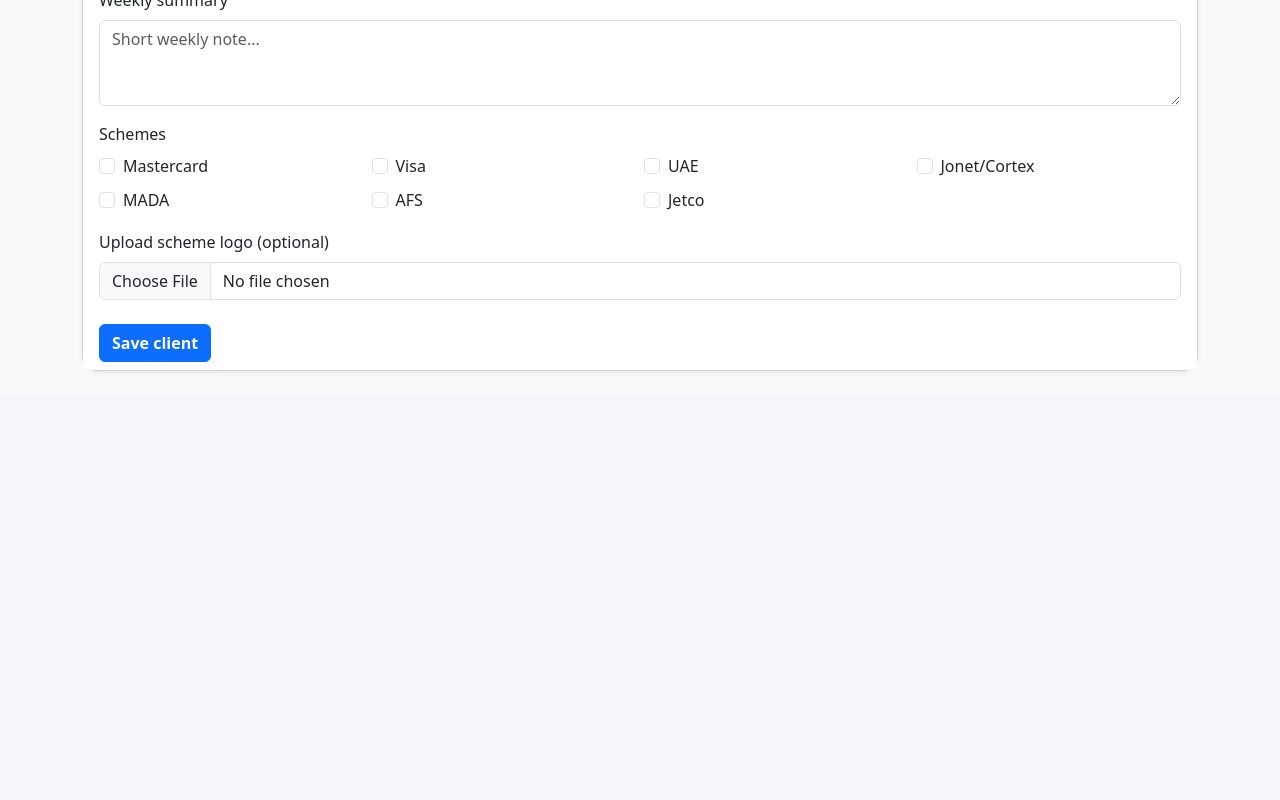
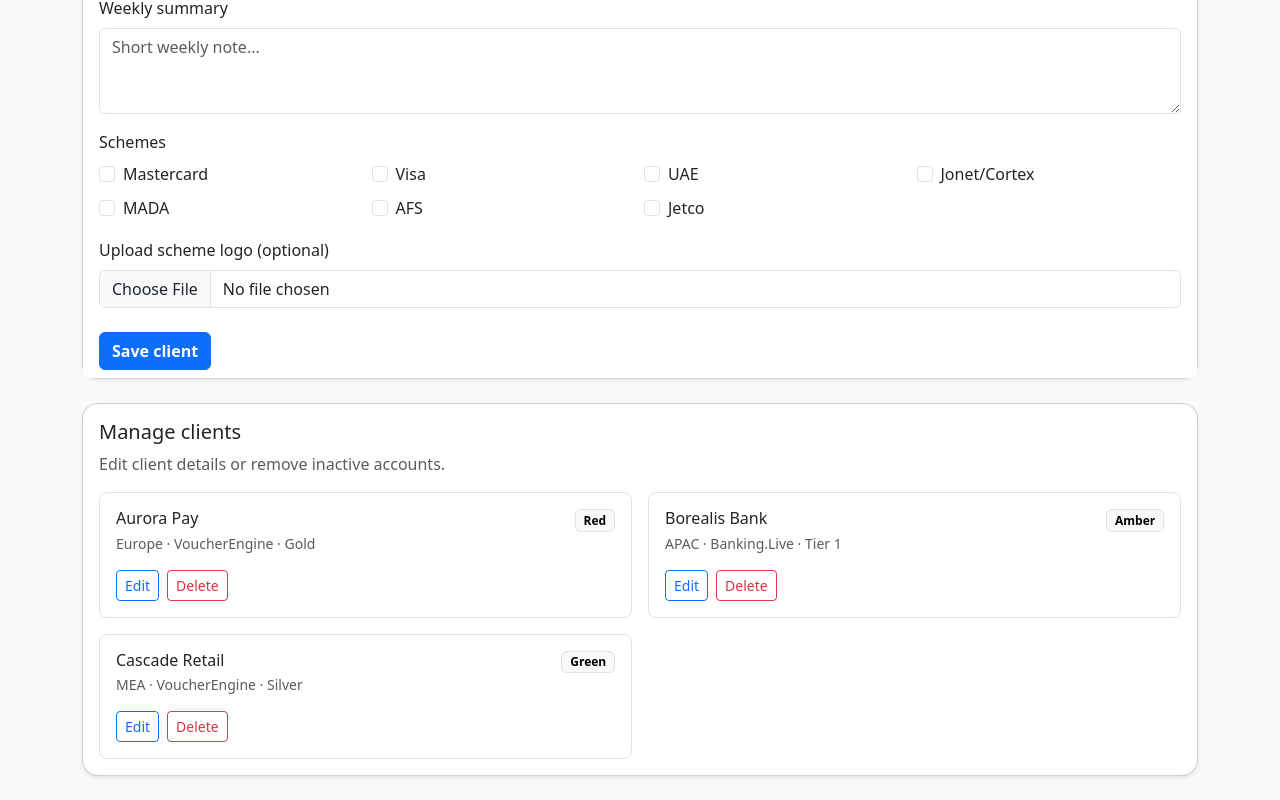
Before and after one commit to rohithpty/ClientDashboard, a React (Vite) app: page /config in a window 1280 px wide. Shown: the part 460-1260 px from the top of the page. Before the commit the page ends 855 px from the top, so only its background shows below. Built offline with nearby package versions, Linux system fonts and the light colour scheme.

Commit message:
Add client edit and delete controls

```diff
--- a/src/pages/ConfigPage.jsx
+++ b/src/pages/ConfigPage.jsx
@@ -37,41 +37,57 @@ const toggleScheme = (selected, scheme) =>
     ? selected.filter((item) => item !== scheme)
     : [...selected, scheme];
 
+const createEmptyForm = () => ({
+  name: "",
+  region: REGIONS[0],
+  product: PRODUCTS[0],
+  tier: TIERS[0],
+  status: "Green",
+  summary: "",
+  schemes: [],
+  customSchemeLogo: "",
+});
+
 export default function ConfigPage() {
   const navigate = useNavigate();
-  const { addClient } = useClients();
-  const [name, setName] = useState("");
-  const [region, setRegion] = useState(REGIONS[0]);
-  const [product, setProduct] = useState(PRODUCTS[0]);
-  const [tier, setTier] = useState(TIERS[0]);
-  const [status, setStatus] = useState("Green");
-  const [summary, setSummary] = useState("");
-  const [schemes, setSchemes] = useState([]);
-  const [customSchemeLogo, setCustomSchemeLogo] = useState("");
+  const { clients, addClient, updateClient, removeClient } = useClients();
+  const [formState, setFormState] = useState(createEmptyForm);
+  const [editingId, setEditingId] = useState(null);
 
   const handleSubmit = (event) => {
     event.preventDefault();
-    if (!name.trim()) {
+    if (!formState.name.trim()) {
       return;
     }
-    const trimmedName = name.trim();
+    const trimmedName = formState.name.trim();
     const today = new Date().toISOString().slice(0, 10);
+    const payload = {
+      name: trimmedName,
+      region: formState.region,
+      product: formState.product,
+      tier: formState.tier,
+      schemes: formState.schemes,
+      customSchemeLogo: formState.customSchemeLogo,
+      currentStatus: formState.status,
+      summary: formState.summary.trim() || "New client added.",
+    };
+
+    if (editingId) {
+      updateClient(editingId, payload);
+      setEditingId(null);
+      setFormState(createEmptyForm());
+      return;
+    }
+
     addClient({
       id: `client-${Date.now()}`,
-      name: trimmedName,
-      region,
-      product,
-      tier,
-      schemes,
-      customSchemeLogo,
-      currentStatus: status,
-      summary: summary.trim() || "New client added.",
+      ...payload,
       metrics: defaultMetrics,
       history: [
         {
           week: today,
-          status,
-          note: summary.trim() || "Initial onboarding update.",
+          status: formState.status,
+          note: formState.summary.trim() || "Initial onboarding update.",
         },
       ],
     });
@@ -81,22 +97,48 @@ export default function ConfigPage() {
   const handleLogoUpload = (event) => {
     const [file] = event.target.files || [];
     if (!file) {
-      setCustomSchemeLogo("");
+      setFormState((prev) => ({ ...prev, customSchemeLogo: "" }));
       return;
     }
     const reader = new FileReader();
     reader.onload = () => {
       if (typeof reader.result === "string") {
-        setCustomSchemeLogo(reader.result);
+        setFormState((prev) => ({ ...prev, customSchemeLogo: reader.result }));
       }
     };
     reader.readAsDataURL(file);
   };
 
+  const handleEditClient = (client) => {
+    setEditingId(client.id);
+    setFormState({
+      name: client.name ?? "",
+      region: client.region ?? REGIONS[0],
+      product: client.product ?? PRODUCTS[0],
+      tier: client.tier ?? TIERS[0],
+      status: client.currentStatus ?? "Green",
+      summary: client.summary ?? "",
+      schemes: client.schemes ?? [],
+      customSchemeLogo: client.customSchemeLogo ?? "",
+    });
+  };
+
+  const handleCancelEdit = () => {
+    setEditingId(null);
+    setFormState(createEmptyForm());
+  };
+
+  const handleDeleteClient = (clientId) => {
+    removeClient(clientId);
+    if (editingId === clientId) {
+      handleCancelEdit();
+    }
+  };
+
   return (
-    <section className="d-grid gap-3">
+    <section className="d-grid gap-4">
       <div>
-        <h2 className="mb-1">Add a new client</h2>
+        <h2 className="mb-1">{editingId ? "Edit client" : "Add a new client"}</h2>
         <p className="text-body-secondary mb-0">
           Configure region, product, tier, and an initial weekly status note.
         </p>
@@ -112,8 +154,10 @@ export default function ConfigPage() {
                 id="client-name"
                 className="form-control"
                 type="text"
-                value={name}
-                onChange={(event) => setName(event.target.value)}
+                value={formState.name}
+                onChange={(event) =>
+                  setFormState((prev) => ({ ...prev, name: event.target.value }))
+                }
                 placeholder="Client name"
               />
             </div>
@@ -124,8 +168,10 @@ export default function ConfigPage() {
               <select
                 id="client-region"
                 className="form-select"
-                value={region}
-                onChange={(event) => setRegion(event.target.value)}
+                value={formState.region}
+                onChange={(event) =>
+                  setFormState((prev) => ({ ...prev, region: event.target.value }))
+                }
               >
                 {REGIONS.map((option) => (
                   <option key={option} value={option}>
@@ -141,8 +187,10 @@ export default function ConfigPage() {
               <select
                 id="client-product"
                 className="form-select"
-                value={product}
-                onChange={(event) => setProduct(event.target.value)}
+                value={formState.product}
+                onChange={(event) =>
+                  setFormState((prev) => ({ ...prev, product: event.target.value }))
+                }
               >
                 {PRODUCTS.map((option) => (
                   <option key={option} value={option}>
@@ -158,8 +206,10 @@ export default function ConfigPage() {
               <select
                 id="client-tier"
                 className="form-select"
-                value={tier}
-                onChange={(event) => setTier(event.target.value)}
+                value={formState.tier}
+                onChange={(event) =>
+                  setFormState((prev) => ({ ...prev, tier: event.target.value }))
+                }
               >
                 {TIERS.map((option) => (
                   <option key={option} value={option}>
@@ -175,8 +225,10 @@ export default function ConfigPage() {
               <select
                 id="client-status"
                 className="form-select"
-                value={status}
-                onChange={(event) => setStatus(event.target.value)}
+                value={formState.status}
+                onChange={(event) =>
+                  setFormState((prev) => ({ ...prev, status: event.target.value }))
+                }
               >
                 {STATUS_OPTIONS.map((option) => (
                   <option key={option} value={option}>
@@ -193,8 +245,10 @@ export default function ConfigPage() {
                 id="client-summary"
                 className="form-control"
                 rows={3}
-                value={summary}
-                onChange={(event) => setSummary(event.target.value)}
+                value={formState.summary}
+                onChange={(event) =>
+                  setFormState((prev) => ({ ...prev, summary: event.target.value }))
+                }
                 placeholder="Short weekly note..."
               />
             </div>
@@ -208,8 +262,13 @@ export default function ConfigPage() {
                         className="form-check-input"
                         type="checkbox"
                         id={`scheme-${scheme}`}
-                        checked={schemes.includes(scheme)}
-                        onChange={() => setSchemes((prev) => toggleScheme(prev, scheme))}
+                        checked={formState.schemes.includes(scheme)}
+                        onChange={() =>
+                          setFormState((prev) => ({
+                            ...prev,
+                            schemes: toggleScheme(prev.schemes, scheme),
+                          }))
+                        }
                       />
                       <label className="form-check-label" htmlFor={`scheme-${scheme}`}>
                         {scheme}
@@ -230,7 +289,7 @@ export default function ConfigPage() {
                 accept="image/*"
                 onChange={handleLogoUpload}
               />
-              {customSchemeLogo ? (
+              {formState.customSchemeLogo ? (
                 <p className="text-body-secondary small mb-0 mt-2">
                   Custom logo will be saved with this client.
                 </p>
@@ -238,12 +297,59 @@ export default function ConfigPage() {
             </div>
           </div>
         </div>
-        <div className="card-footer bg-white border-0">
+        <div className="card-footer bg-white border-0 d-flex flex-wrap gap-2">
           <button className="btn btn-primary" type="submit">
-            Save client
+            {editingId ? "Save changes" : "Save client"}
           </button>
+          {editingId ? (
+            <button className="btn btn-outline-secondary" type="button" onClick={handleCancelEdit}>
+              Cancel
+            </button>
+          ) : null}
         </div>
       </form>
+
+      <div className="card shadow-sm">
+        <div className="card-body">
+          <h3 className="h5">Manage clients</h3>
+          <p className="text-body-secondary mb-3">
+            Edit client details or remove inactive accounts.
+          </p>
+          <div className="row row-cols-1 row-cols-lg-2 g-3">
+            {clients.map((client) => (
+              <div key={client.id} className="col">
+                <div className="border rounded-3 p-3 h-100">
+                  <div className="d-flex justify-content-between align-items-start gap-2">
+                    <div>
+                      <h4 className="h6 mb-1">{client.name}</h4>
+                      <p className="text-body-secondary small mb-0">
+                        {client.region} · {client.product} · {client.tier}
+                      </p>
+                    </div>
+                    <span className="badge text-bg-light border">{client.currentStatus}</span>
+                  </div>
+                  <div className="d-flex flex-wrap gap-2 mt-3">
+                    <button
+                      className="btn btn-outline-primary btn-sm"
+                      type="button"
+                      onClick={() => handleEditClient(client)}
+                    >
+                      Edit
+                    </button>
+                    <button
+                      className="btn btn-outline-danger btn-sm"
+                      type="button"
+                      onClick={() => handleDeleteClient(client.id)}
+                    >
+                      Delete
+                    </button>
+                  </div>
+                </div>
+              </div>
+            ))}
+          </div>
+        </div>
+      </div>
     </section>
   );
 }
--- a/src/state/ClientsContext.jsx
+++ b/src/state/ClientsContext.jsx
@@ -18,6 +18,10 @@ export const ClientsProvider = ({ children }) => {
     setClients((prev) =>
       prev.map((client) => (client.id === id ? { ...client, ...changes } : client)),
     );
+  };
+
+  const removeClient = (id) => {
+    setClients((prev) => prev.filter((client) => client.id !== id));
   };
 
   const addStatusUpdate = (id, update) => {
@@ -42,6 +46,7 @@ export const ClientsProvider = ({ children }) => {
       clients,
       addClient,
       updateClient,
+      removeClient,
       addStatusUpdate,
     }),
     [clients],
```
